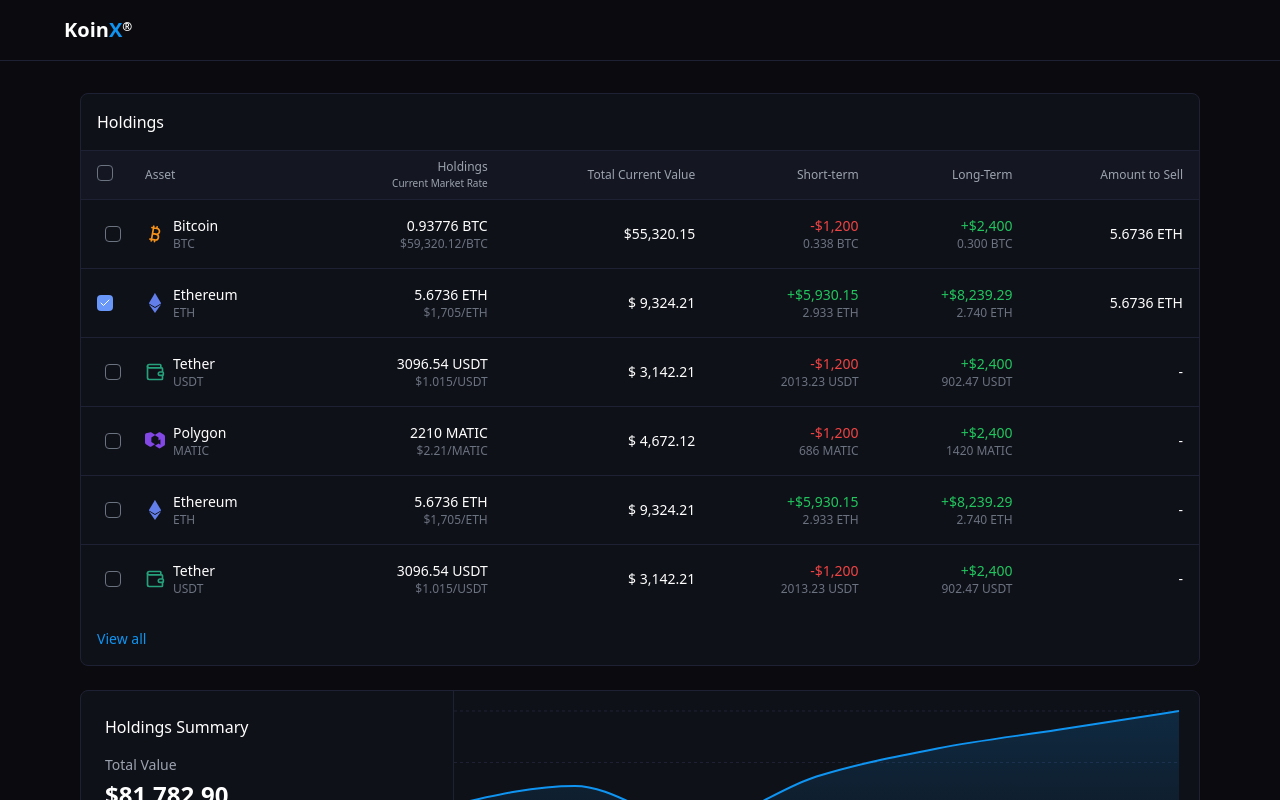
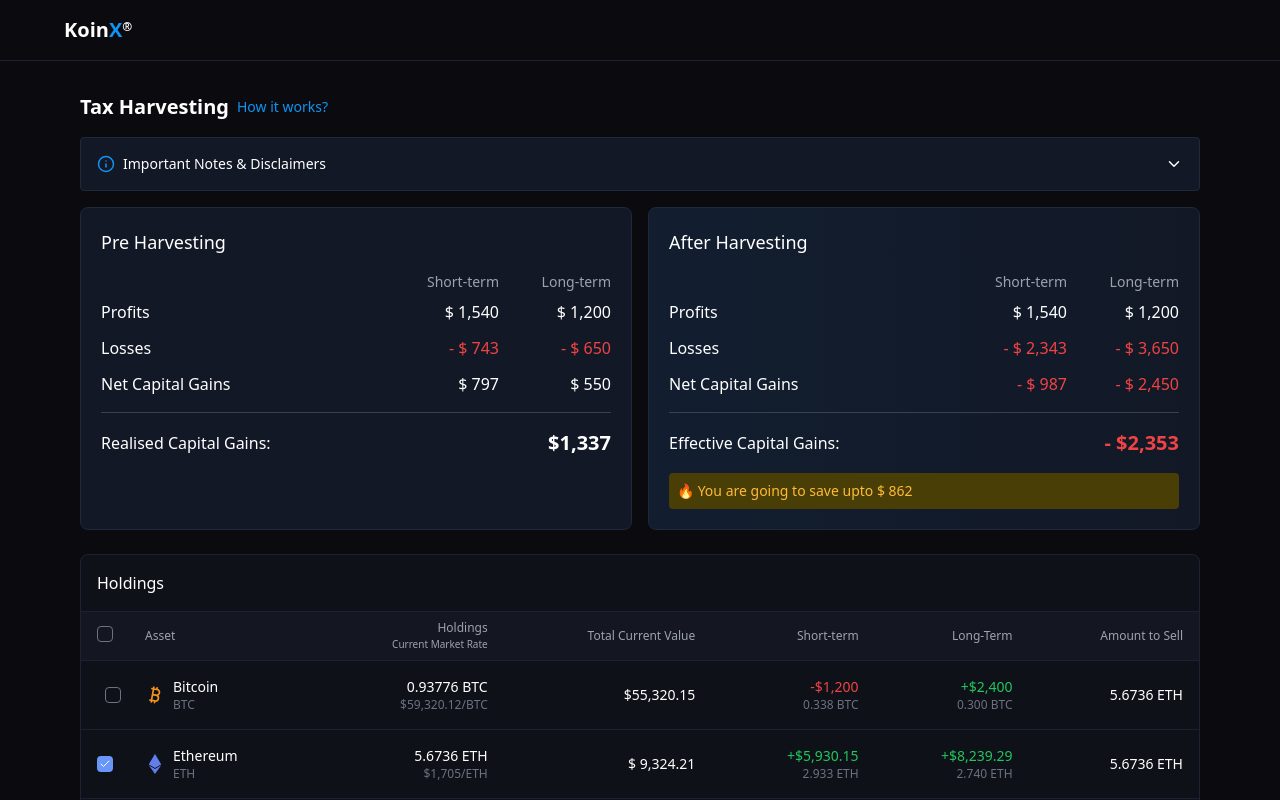
Before and after one commit to vanshchauhan1310/exact-mirror-react-echo, a React (Vite) app: page / in a window 1280 px wide. Shown: the top 800 px of the page. Built offline with nearby package versions, Linux system fonts and the light colour scheme.

Commit message:
Rearrange components in Index page
Move TaxHarvesting component before Holdings table and remove HoldingSummary.

```diff
--- a/src/pages/Index.tsx
+++ b/src/pages/Index.tsx
@@ -2,15 +2,13 @@
 import { useState } from 'react';
 import TaxHarvesting from '../components/TaxHarvesting';
 import Holdings from '../components/Holdings';
-import HoldingSummary from '../components/HoldingSummary';
 
 const Index = () => {
   return (
     <div className="min-h-screen bg-[#0B0B0F] flex items-center justify-center">
       <div className="w-full max-w-6xl px-4 py-8 space-y-6">
+        <TaxHarvesting />
         <Holdings />
-        <HoldingSummary />
-        <TaxHarvesting />
       </div>
     </div>
   );
```
